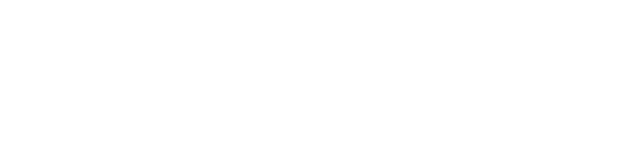
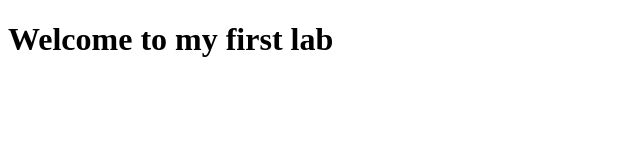
Before and after one commit to zakeer-25/vignesh, a plain HTML site: page index.html in a window 1280 px wide. Shown: the whole page, without its empty margins (0-640 px from the left). Drawn offline with Linux system fonts and the light colour scheme.

Commit message:
Add heading to index.html

```diff
--- a/index.html
+++ b/index.html
@@ -6,6 +6,6 @@
     <title>Document</title>
 </head>
 <body>
-
+    <h1>Welcome to my first lab</h1>
 </body>
 </html>
```
